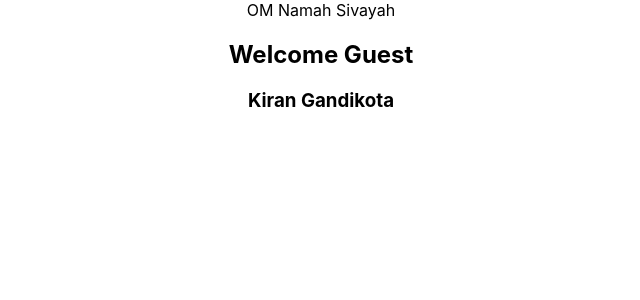
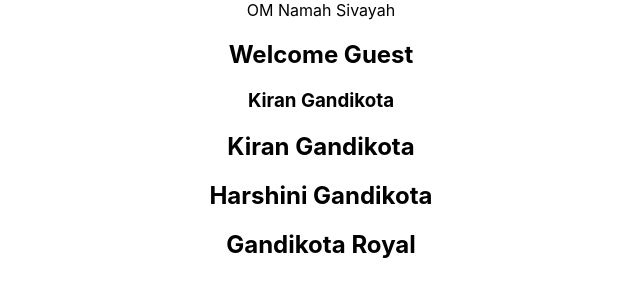
Before and after one commit to kiran226/react-typescript-demo, a React (Create React App) app: page / in a window 1280 px wide. Shown: the top 300 px of the page, without its empty margins (319-959 px from the left). Built offline with nearby package versions, Linux system fonts and the light colour scheme.

Commit message:
typing an array of object props

```diff
--- a/src/App.tsx
+++ b/src/App.tsx
@@ -2,17 +2,37 @@
 import './App.css';
 import { Greet } from './components/Greet';
 import { Person } from './components/Person';
+import { PersonList } from './components/PersonList';
 
 function App() {
+
   const personName = {
     first :'Kiran',
     last : 'Gandikota'
   }
+
+  const nameList = [
+    {
+      first : 'Kiran',
+      last : 'Gandikota'
+    },
+    {
+      first :'Harshini',
+      last: 'Gandikota'
+    },
+    {
+      first : 'Gandikota',
+      last : 'Royal'
+    }
+  ]
+
+
   return (
     <div className="App">
       OM Namah Sivayah
       <Greet name='Kiran' messageCount={10} isloggedin={false} />
       <Person name={personName} />
+      <PersonList names={nameList} />
     </div>
   );
 }
--- /dev/null
+++ b/src/components/PersonList.tsx
@@ -0,0 +1,18 @@
+type PersonListProps = {
+    names :{
+        first :string,
+        last : string
+    }[]
+}
+
+export const PersonList = (props: PersonListProps ) => {
+    return (
+        <div>
+            {props.names.map((name)=>{
+                return(
+                    <h2>{name.first} {name.last}</h2>
+                )
+            })}
+        </div>
+    )
+}
```
